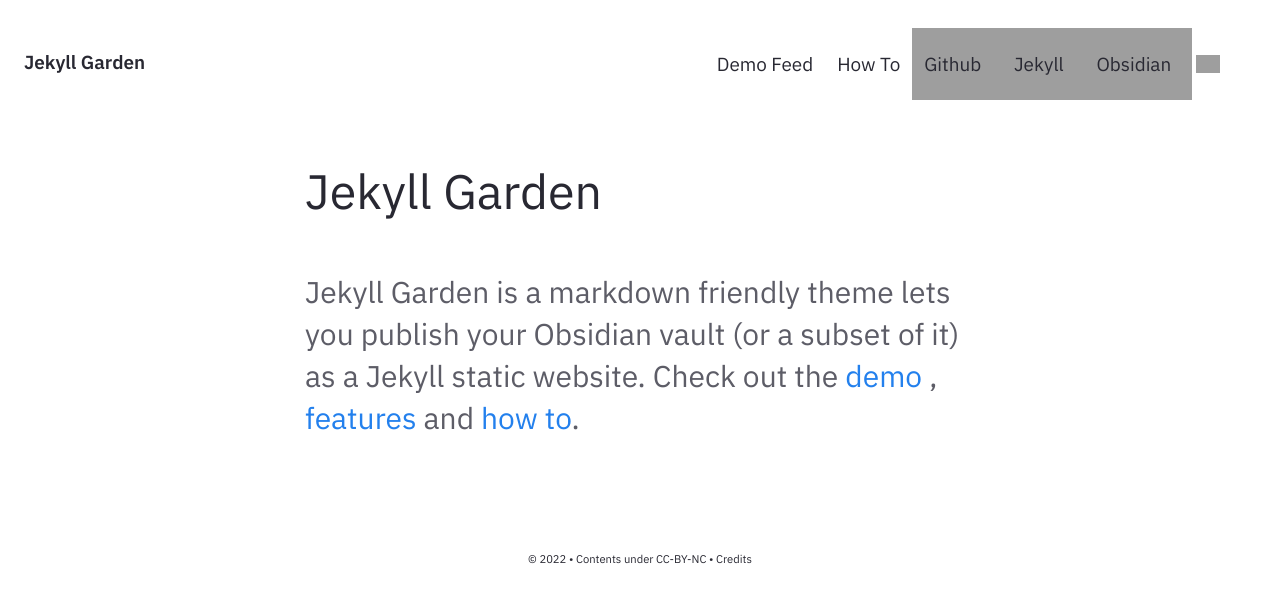
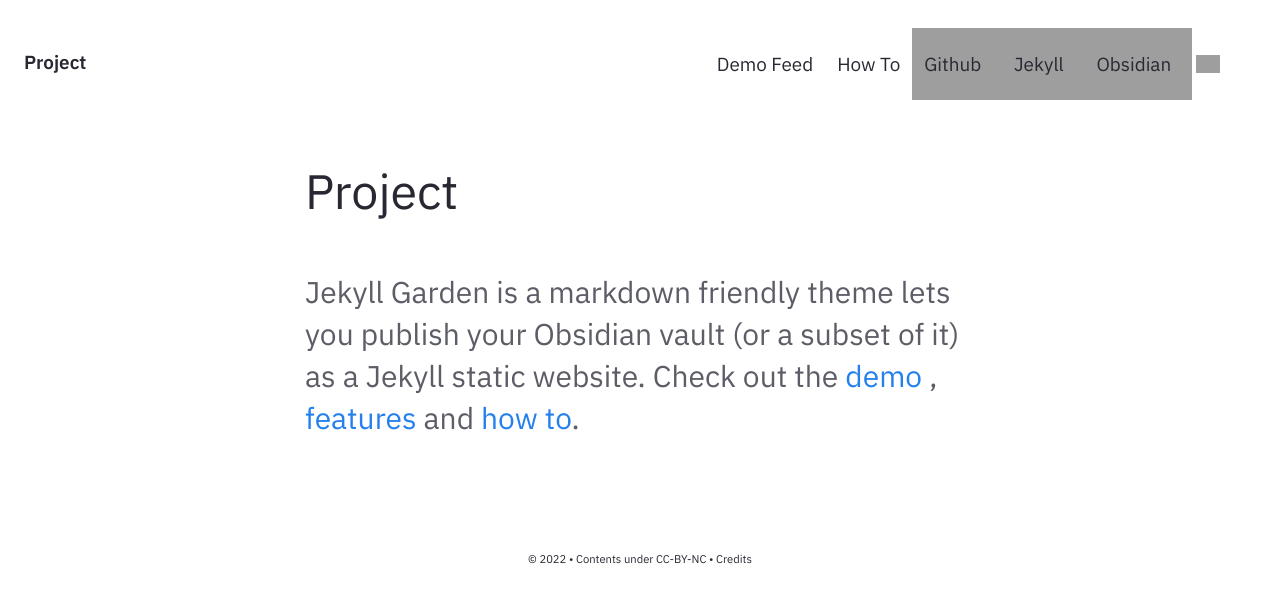
Before and after one commit to Jekyll-Garden/jekyll-garden.github.io, a Jekyll site: the page built from pages/index.md, in a window 1280 px wide, cut to the strip 0-603 px from the top of the page. Built offline with Jekyll 4.4.1, drawn with Linux system fonts in a browser that asks for light colours; grey boxes are pictures that could not be loaded.

Commit message:
Update _config.yml6

```diff
--- a/_config.yml
+++ b/_config.yml
@@ -27,7 +27,7 @@
 
 # Website Header, Description, Footer year and text.
 # If you are deleting this, make sure you remove it from HTML files too
-heading: Jekyll Garden # Change this
+heading: Project # Change this
 content: Obsidian ready Jekyll Theme
 copyright:
   year: © 2022
```
